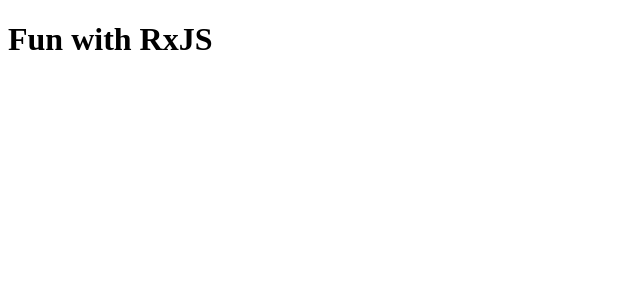
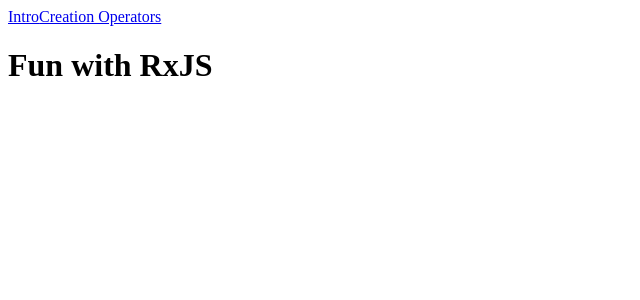
Before and after one commit to mbbm-slb/angular_book_c15_rxjs, an Angular app: page / in a window 1280 px wide. Shown: the top 300 px of the page, without its empty margins (0-640 px from the left). Built offline with nearby package versions, Linux system fonts and the light colour scheme.

Commit message:
add navigation bar

```diff
--- a/src/app/app.component.html
+++ b/src/app/app.component.html
@@ -1,2 +1,6 @@
+<nav>
+  <a routerLink="/intro" routerLinkActive="active">Intro</a>
+  <a routerLink="/creation-operators" routerLinkActive="active">Creation Operators</a>
+</nav>
 <h1>Fun with RxJS</h1>
 <router-outlet></router-outlet>
```
